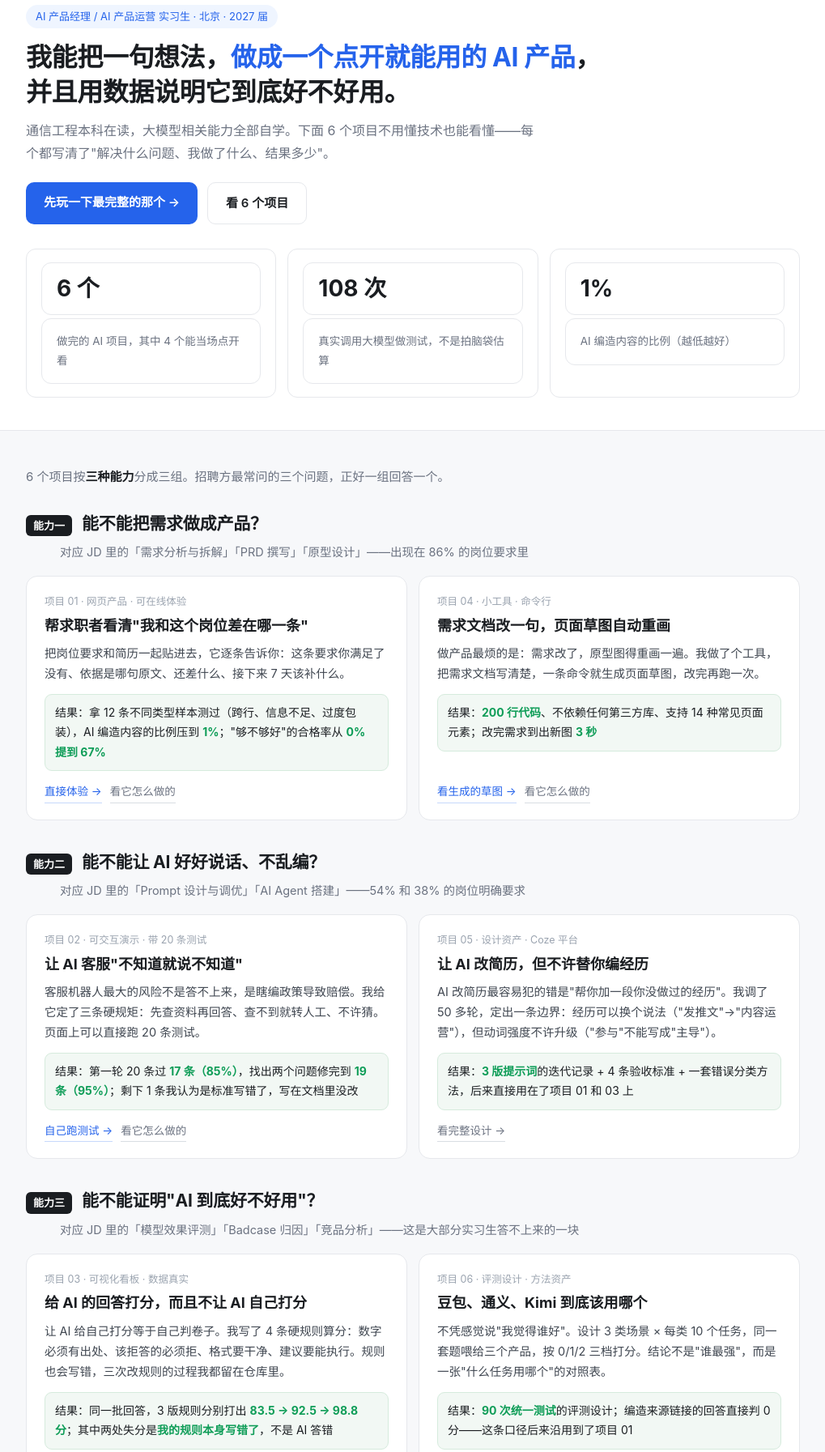
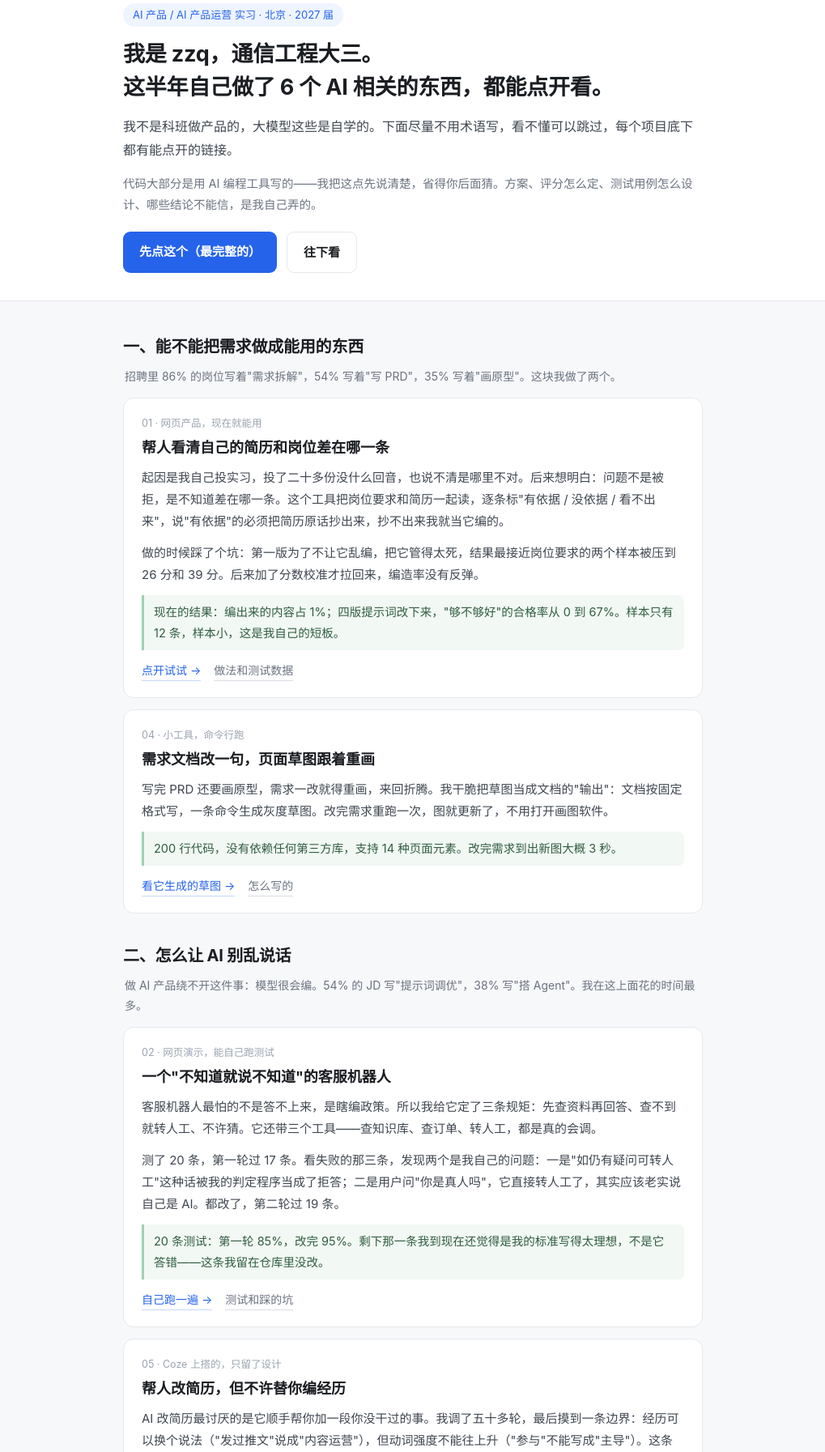
Before and after one commit to Ab900879/jd-match-analyzer, a plain HTML site: page index.html in a window 1280 px wide. Shown: the part 41-1834 px from the top of the page at 81% size, without its empty margins (130-1149 px from the left). Drawn offline with Linux system fonts and the light colour scheme.

Commit message:
文案去模板化：第一人称口吻重写落地页与 README，明确交代 AI 辅助部分
- 落地页改为叙述式：每个项目讲清起因、踩的坑、结果，去掉口号式总结
- 新增「几句实话」：代码由 AI 编程工具辅助完成、05/06 是设计稿、没有真实用户、03 有一条规则故意没修
- 6 个项目 README 顶部模板化的「一句话」块改为各自口吻
- 01 重写结论与设计取舍两节，删除格言式小标题

```diff
--- a/index.html
+++ b/index.html
@@ -3,159 +3,135 @@
 <head>
 <meta charset="utf-8">
 <meta name="viewport" content="width=device-width,initial-scale=1">
-<title>zzq · AI 产品作品集（HR 30 秒版）</title>
+<title>zzq · AI 产品项目（6 个，都能点开看）</title>
 <style>
-:root{--ink:#1a1d21;--mid:#6b7280;--light:#9aa3af;--line:#e6e8ec;--bg:#f7f8fa;--accent:#2563eb;--ok:#0f9d58;--warn:#d97706}
+:root{--ink:#1a1d21;--mid:#6b7280;--light:#9aa3af;--line:#e6e8ec;--bg:#f7f8fa;--accent:#2563eb;--ok:#0f9d58}
 *{box-sizing:border-box}
-body{margin:0;background:var(--bg);color:var(--ink);font:16px/1.75 -apple-system,"Segoe UI","Microsoft YaHei",sans-serif;-webkit-font-smoothing:antialiased}
-.wrap{max-width:1000px;margin:0 auto;padding:0 22px}
-.hero{background:#fff;border-bottom:1px solid var(--line);padding:46px 0 40px}
+body{margin:0;background:var(--bg);color:var(--ink);font:16px/1.8 -apple-system,"Segoe UI","Microsoft YaHei",sans-serif;-webkit-font-smoothing:antialiased}
+.wrap{max-width:760px;margin:0 auto;padding:0 22px}
+.hero{background:#fff;border-bottom:1px solid var(--line);padding:44px 0 34px}
 .hero .tag{display:inline-block;font-size:13px;color:var(--accent);background:#eff5ff;border-radius:20px;padding:3px 12px;margin-bottom:14px}
-.hero h1{font-size:32px;line-height:1.35;margin:0 0 12px;letter-spacing:-.4px}
-.hero h1 b{color:var(--accent)}
-.hero p{margin:0 0 22px;color:var(--mid);font-size:16px;max-width:640px}
-.btns{display:flex;gap:12px;flex-wrap:wrap}
-.btns a{padding:12px 22px;border-radius:10px;text-decoration:none;font-size:15px;font-weight:600}
+.hero h1{font-size:27px;line-height:1.5;margin:0 0 14px;letter-spacing:-.2px;font-weight:700}
+.hero p{margin:0 0 14px;color:#3f4650;font-size:16px}
+.hero p.small{color:var(--mid);font-size:14.5px}
+.btns{display:flex;gap:12px;flex-wrap:wrap;margin:20px 0 0}
+.btns a{padding:11px 20px;border-radius:9px;text-decoration:none;font-size:15px;font-weight:600}
 .btns .p{background:var(--accent);color:#fff}
 .btns .g{background:#fff;color:var(--ink);border:1px solid var(--line)}
-.s30{display:grid;grid-template-columns:repeat(3,1fr);gap:14px;margin:30px 0 0}
-.s30 div{background:#fff;border:1px solid var(--line);border-radius:12px;padding:16px 18px}
-.s30 .n{font-size:28px;font-weight:700;line-height:1.1}
-.s30 .t{font-size:13.5px;color:var(--mid);margin-top:4px}
-section{padding:44px 0 0}
-.grp{margin-bottom:34px}
-.grp-hd{display:flex;align-items:baseline;gap:12px;margin-bottom:4px}
-.grp-hd .idx{font-size:13px;font-weight:700;color:#fff;background:var(--ink);border-radius:6px;padding:2px 9px}
-.grp-hd h2{font-size:21px;margin:0;letter-spacing:-.2px}
-.grp-sub{color:var(--mid);font-size:14.5px;margin:0 0 16px 42px}
-.cards{display:grid;grid-template-columns:1fr 1fr;gap:14px}
-.card{background:#fff;border:1px solid var(--line);border-radius:14px;padding:20px 22px;display:flex;flex-direction:column}
-.card .cap{font-size:12.5px;color:var(--light);margin-bottom:6px}
-.card h3{font-size:18px;margin:0 0 8px;line-height:1.45}
-.card .do{font-size:14.5px;color:#3f4650;margin:0 0 12px}
-.card .res{background:#f2f8f4;border:1px solid #d6ebdd;border-radius:9px;padding:10px 12px;font-size:14px;margin-bottom:14px}
-.card .res b{color:var(--ok)}
-.card .links{margin-top:auto;display:flex;gap:10px;flex-wrap:wrap}
-.card .links a{font-size:13.5px;text-decoration:none;color:var(--accent);border-bottom:1px solid #c7d9fb;padding-bottom:1px}
-.card .links a.plain{color:var(--mid);border-bottom-color:#d9dde3}
-.why{background:#fff;border:1px solid var(--line);border-radius:14px;padding:22px 24px;margin-top:8px}
-.why h2{font-size:19px;margin:0 0 12px}
-.why ol{margin:0;padding-left:22px}
-.why li{margin-bottom:8px;font-size:15px;color:#3f4650}
-.why li b{color:var(--ink)}
-.chain{background:#fff;border:1px solid var(--line);border-radius:14px;padding:20px 24px;margin-top:22px;font-size:15px;color:#3f4650}
-.chain b{color:var(--ink)}
-footer{padding:40px 0 60px;color:var(--light);font-size:13.5px;text-align:center}
+section{padding:38px 0 0}
+h2{font-size:20px;margin:0 0 6px;letter-spacing:-.2px}
+.lead{color:var(--mid);font-size:14.5px;margin:0 0 22px}
+.item{background:#fff;border:1px solid var(--line);border-radius:13px;padding:20px 22px;margin-bottom:14px}
+.item .meta{font-size:12.5px;color:var(--light);margin-bottom:4px}
+.item h3{font-size:18px;margin:0 0 10px;line-height:1.5}
+.item p{margin:0 0 12px;font-size:15px;color:#3f4650}
+.item .num{font-size:14.5px;color:#2f5d3f;background:#f2f8f4;border-left:3px solid #9ed0b0;padding:8px 12px;border-radius:0 7px 7px 0;margin:0 0 12px}
+.item .links{display:flex;gap:16px;flex-wrap:wrap;font-size:14px}
+.item .links a{color:var(--accent);text-decoration:none;border-bottom:1px solid #c7d9fb}
+.item .links a.q{color:var(--mid);border-bottom-color:#d9dde3}
+.groupnote{font-size:14px;color:var(--mid);margin:0 0 14px;padding-left:2px}
+.honest{background:#fff;border:1px solid var(--line);border-left:3px solid #f0c674;border-radius:13px;padding:20px 24px;margin-top:26px}
+.honest h2{font-size:18px;margin-bottom:10px}
+.honest p{font-size:15px;color:#3f4650;margin:0 0 12px}
+.honest p:last-child{margin-bottom:0}
+footer{padding:36px 0 56px;color:var(--light);font-size:13.5px}
 footer a{color:#9aa3af}
-@media(max-width:760px){.cards{grid-template-columns:1fr}.s30{grid-template-columns:1fr}.hero h1{font-size:25px}}
+@media(max-width:700px){.hero h1{font-size:22px}}
 </style>
 </head>
 <body>
 
 <div class="hero">
   <div class="wrap">
-    <span class="tag">AI 产品经理 / AI 产品运营 实习生 · 北京 · 2027 届</span>
-    <h1>我能把一句想法，<b>做成一个点开就能用的 AI 产品</b>，<br>并且用数据说明它到底好不好用。</h1>
-    <p>通信工程本科在读，大模型相关能力全部自学。下面 6 个项目不用懂技术也能看懂——每个都写清了"解决什么问题、我做了什么、结果多少"。</p>
+    <span class="tag">AI 产品 / AI 产品运营 实习 · 北京 · 2027 届</span>
+    <h1>我是 zzq，通信工程大三。<br>这半年自己做了 6 个 AI 相关的东西，都能点开看。</h1>
+    <p>我不是科班做产品的，大模型这些是自学的。下面尽量不用术语写，看不懂可以跳过，每个项目底下都有能点开的链接。</p>
+    <p class="small">代码大部分是用 AI 编程工具写的——我把这点先说清楚，省得你后面猜。方案、评分怎么定、测试用例怎么设计、哪些结论不能信，是我自己弄的。</p>
     <div class="btns">
-      <a class="p" href="https://jd-match-analyzer.app.workbuddy.host/" target="_blank">先玩一下最完整的那个 →</a>
-      <a class="g" href="#projects">看 6 个项目</a>
-    </div>
-    <div class="s30">
-      <div><div class="n">6 个</div><div class="t">做完的 AI 项目，其中 4 个能当场点开看</div></div>
-      <div><div class="n">108 次</div><div class="t">真实调用大模型做测试，不是拍脑袋估算</div></div>
-      <div><div class="n">1%</div><div class="t">AI 编造内容的比例（越低越好）</div></div>
+      <a class="p" href="https://jd-match-analyzer.app.workbuddy.host/" target="_blank">先点这个（最完整的）</a>
+      <a class="g" href="#p1">往下看</a>
     </div>
   </div>
 </div>
 
-<section id="projects">
+<section id="p1">
 <div class="wrap">
 
-  <p style="color:#6b7280;font-size:15px;margin:0 0 26px">6 个项目按<b style="color:#1a1d21">三种能力</b>分成三组。招聘方最常问的三个问题，正好一组回答一个。</p>
+  <h2>一、能不能把需求做成能用的东西</h2>
+  <p class="groupnote">招聘里 86% 的岗位写着"需求拆解"，54% 写着"写 PRD"，35% 写着"画原型"。这块我做了两个。</p>
 
-  <div class="grp">
-    <div class="grp-hd"><span class="idx">能力一</span><h2>能不能把需求做成产品？</h2></div>
-    <p class="grp-sub">对应 JD 里的「需求分析与拆解」「PRD 撰写」「原型设计」——出现在 86% 的岗位要求里</p>
-    <div class="cards">
-      <div class="card">
-        <div class="cap">项目 01 · 网页产品 · 可在线体验</div>
-        <h3>帮求职者看清"我和这个岗位差在哪一条"</h3>
-        <p class="do">把岗位要求和简历一起贴进去，它逐条告诉你：这条要求你满足了没有、依据是哪句原文、还差什么、接下来 7 天该补什么。</p>
-        <div class="res">结果：拿 12 条不同类型样本测过（跨行、信息不足、过度包装），AI 编造内容的比例压到 <b>1%</b>；"够不够好"的合格率从 <b>0% 提到 67%</b></div>
-        <div class="links"><a href="https://jd-match-analyzer.app.workbuddy.host/" target="_blank">直接体验 →</a><a class="plain" href="projects/01-jd-matcher/README.md">看它怎么做的</a></div>
-      </div>
-      <div class="card">
-        <div class="cap">项目 04 · 小工具 · 命令行</div>
-        <h3>需求文档改一句，页面草图自动重画</h3>
-        <p class="do">做产品最烦的是：需求改了，原型图得重画一遍。我做了个工具，把需求文档写清楚，一条命令就生成页面草图，改完再跑一次。</p>
-        <div class="res">结果：<b>200 行代码</b>、不依赖任何第三方库、支持 14 种常见页面元素；改完需求到出新图 <b>3 秒</b></div>
-        <div class="links"><a href="projects/04-prd2wireframe/examples/prd-jd-matcher.wireframe.html" target="_blank">看生成的草图 →</a><a class="plain" href="projects/04-prd2wireframe/README.md">看它怎么做的</a></div>
-      </div>
-    </div>
+  <div class="item">
+    <div class="meta">01 · 网页产品，现在就能用</div>
+    <h3>帮人看清自己的简历和岗位差在哪一条</h3>
+    <p>起因是我自己投实习，投了二十多份没什么回音，也说不清是哪里不对。后来想明白：问题不是被拒，是不知道差在哪一条。这个工具把岗位要求和简历一起读，逐条标"有依据 / 没依据 / 看不出来"，说"有依据"的必须把简历原话抄出来，抄不出来我就当它编的。</p>
+    <p>做的时候踩了个坑：第一版为了不让它乱编，把它管得太死，结果最接近岗位要求的两个样本被压到 26 分和 39 分。后来加了分数校准才拉回来，编造率没有反弹。</p>
+    <p class="num">现在的结果：编出来的内容占 1%；四版提示词改下来，"够不够好"的合格率从 0 到 67%。样本只有 12 条，样本小，这是我自己的短板。</p>
+    <div class="links"><a href="https://jd-match-analyzer.app.workbuddy.host/" target="_blank">点开试试 →</a><a class="q" href="projects/01-jd-matcher/README.md">做法和测试数据</a></div>
   </div>
 
-  <div class="grp">
-    <div class="grp-hd"><span class="idx">能力二</span><h2>能不能让 AI 好好说话、不乱编？</h2></div>
-    <p class="grp-sub">对应 JD 里的「Prompt 设计与调优」「AI Agent 搭建」——54% 和 38% 的岗位明确要求</p>
-    <div class="cards">
-      <div class="card">
-        <div class="cap">项目 02 · 可交互演示 · 带 20 条测试</div>
-        <h3>让 AI 客服"不知道就说不知道"</h3>
-        <p class="do">客服机器人最大的风险不是答不上来，是瞎编政策导致赔偿。我给它定了三条硬规矩：先查资料再回答、查不到就转人工、不许猜。页面上可以直接跑 20 条测试。</p>
-        <div class="res">结果：第一轮 20 条过 <b>17 条（85%）</b>，找出两个问题修完到 <b>19 条（95%）</b>；剩下 1 条我认为是标准写错了，写在文档里没改</div>
-        <div class="links"><a href="projects/02-faq-agent/index.html" target="_blank">自己跑测试 →</a><a class="plain" href="projects/02-faq-agent/README.md">看它怎么做的</a></div>
-      </div>
-      <div class="card">
-        <div class="cap">项目 05 · 设计资产 · Coze 平台</div>
-        <h3>让 AI 改简历，但不许替你编经历</h3>
-        <p class="do">AI 改简历最容易犯的错是"帮你加一段你没做过的经历"。我调了 50 多轮，定出一条边界：经历可以换个说法（"发推文"→"内容运营"），但动词强度不许升级（"参与"不能写成"主导"）。</p>
-        <div class="res">结果：<b>3 版提示词</b>的迭代记录 + 4 条验收标准 + 一套错误分类方法，后来直接用在了项目 01 和 03 上</div>
-        <div class="links"><a class="plain" href="projects/05-coze-resume-bot/README.md">看完整设计 →</a></div>
-      </div>
-    </div>
+  <div class="item">
+    <div class="meta">04 · 小工具，命令行跑</div>
+    <h3>需求文档改一句，页面草图跟着重画</h3>
+    <p>写完 PRD 还要画原型，需求一改就得重画，来回折腾。我干脆把草图当成文档的"输出"：文档按固定格式写，一条命令生成灰度草图。改完需求重跑一次，图就更新了，不用打开画图软件。</p>
+    <p class="num">200 行代码，没有依赖任何第三方库，支持 14 种页面元素。改完需求到出新图大概 3 秒。</p>
+    <div class="links"><a href="projects/04-prd2wireframe/examples/prd-jd-matcher.wireframe.html" target="_blank">看它生成的草图 →</a><a class="q" href="projects/04-prd2wireframe/README.md">怎么写的</a></div>
   </div>
 
-  <div class="grp">
-    <div class="grp-hd"><span class="idx">能力三</span><h2>能不能证明"AI 到底好不好用"？</h2></div>
-    <p class="grp-sub">对应 JD 里的「模型效果评测」「Badcase 归因」「竞品分析」——这是大部分实习生答不上来的一块</p>
-    <div class="cards">
-      <div class="card">
-        <div class="cap">项目 03 · 可视化看板 · 数据真实</div>
-        <h3>给 AI 的回答打分，而且不让 AI 自己打分</h3>
-        <p class="do">让 AI 给自己打分等于自己判卷子。我写了 4 条硬规则算分：数字必须有出处、该拒答的必须拒、格式要干净、建议要能执行。规则也会写错，三次改规则的过程我都留在仓库里。</p>
-        <div class="res">结果：同一批回答，3 版规则分别打出 <b>83.5 → 92.5 → 98.8 分</b>；其中两处失分是<b>我的规则本身写错了</b>，不是 AI 答错</div>
-        <div class="links"><a href="projects/03-eval-badcase/index.html" target="_blank">看归因看板 →</a><a class="plain" href="projects/03-eval-badcase/README.md">看它怎么做的</a></div>
-      </div>
-      <div class="card">
-        <div class="cap">项目 06 · 评测设计 · 方法资产</div>
-        <h3>豆包、通义、Kimi 到底该用哪个</h3>
-        <p class="do">不凭感觉说"我觉得谁好"。设计 3 类场景 × 每类 10 个任务，同一套题喂给三个产品，按 0/1/2 三档打分。结论不是"谁最强"，而是一张"什么任务用哪个"的对照表。</p>
-        <div class="res">结果：<b>90 次统一测试</b>的评测设计；编造来源链接的回答直接判 0 分——这条口径后来沿用到了项目 01</div>
-        <div class="links"><a class="plain" href="projects/06-competitor-teardown/README.md">看评测设计 →</a></div>
-      </div>
-    </div>
+  <h2 style="margin-top:34px">二、怎么让 AI 别乱说话</h2>
+  <p class="groupnote">做 AI 产品绕不开这件事：模型很会编。54% 的 JD 写"提示词调优"，38% 写"搭 Agent"。我在这上面花的时间最多。</p>
+
+  <div class="item">
+    <div class="meta">02 · 网页演示，能自己跑测试</div>
+    <h3>一个"不知道就说不知道"的客服机器人</h3>
+    <p>客服机器人最怕的不是答不上来，是瞎编政策。所以我给它定了三条规矩：先查资料再回答、查不到就转人工、不许猜。它还带三个工具——查知识库、查订单、转人工，都是真的会调。</p>
+    <p>测了 20 条，第一轮过 17 条。看失败的那三条，发现两个是我自己的问题：一是"如仍有疑问可转人工"这种话被我的判定程序当成了拒答；二是用户问"你是真人吗"，它直接转人工了，其实应该老实说自己是 AI。都改了，第二轮过 19 条。</p>
+    <p class="num">20 条测试：第一轮 85%，改完 95%。剩下那一条我到现在还觉得是我的标准写得太理想，不是它答错——这条我留在仓库里没改。</p>
+    <div class="links"><a href="projects/02-faq-agent/index.html" target="_blank">自己跑一遍 →</a><a class="q" href="projects/02-faq-agent/README.md">测试和踩的坑</a></div>
   </div>
 
-  <div class="why">
-    <h2>为什么这不是 6 个孤立的小作业</h2>
-    <ol>
-      <li><b>它们是一条线做下来的。</b>先在 06 学会怎么评产品，在 05 学会怎么调 AI 的说话方式，在 03 把这些变成能算分的规则，在 02 用到客服机器人上，最后在 01 全部合成一个能上线的产品。</li>
-      <li><b>每个项目都有"没做好的地方"。</b>项目 02 有一条测试我认为是 AI 答对了、我的标准写错了，保留了没改；项目 03 有一条规则我故意不修，因为再调就是在作弊。</li>
-      <li><b>数字都是真跑出来的。</b>共 108 次真实调用大模型，测试数据都在仓库里，会写代码的人可以自己跑一遍验证。</li>
-    </ol>
+  <div class="item">
+    <div class="meta">05 · Coze 上搭的，只留了设计</div>
+    <h3>帮人改简历，但不许替你编经历</h3>
+    <p>AI 改简历最讨厌的是它顺手帮你加一段你没干过的事。我调了五十多轮，最后摸到一条边界：经历可以换个说法（"发过推文"说成"内容运营"），但动词强度不能往上升（"参与"不能写成"主导"）。这条定下来之后，编造的情况基本没了。</p>
+    <p class="num">三版提示词、四条验收标准、一套把错误分类的办法。这套分类后来做 01 和 03 的时候直接拿来用了。</p>
+    <div class="links"><a class="q" href="projects/05-coze-resume-bot/README.md">三版提示词长什么样</a></div>
   </div>
 
-  <div class="chain">
-    <b>一句话总结：</b>我做完一个东西，会先想清楚"什么叫做好了"再动手；做完会老实说哪里没做到。这比"我会用 10 个工具"更难教。
+  <h2 style="margin-top:34px">三、怎么判断做得行不行</h2>
+  <p class="groupnote">这块是面试时最容易被问住的地方：你说你的东西好，好在哪、怎么证明。</p>
+
+  <div class="item">
+    <div class="meta">03 · 看板，数据是真的</div>
+    <h3>给 AI 的回答打分，但不用 AI 自己打</h3>
+    <p>让模型评价自己的答案，等于让它自己判卷子。所以我写了四条规则来算分：回答里的数字必须有出处、该拒答的必须拒、格式要干净、给的下一步要能执行。规则也是我写的，所以规则也会错——我把三次改规则的过程都留着，包括我自己错在哪。</p>
+    <p class="num">同一批回答，三版规则打出来是 83.5、92.5、98.8 分。分数变了不是模型变好了，是我的尺子在改。其中两处扣分是我的规则写错了，跟模型没关系。</p>
+    <div class="links"><a href="projects/03-eval-badcase/index.html" target="_blank">看归因看板 →</a><a class="q" href="projects/03-eval-badcase/README.md">规则怎么写的</a></div>
+  </div>
+
+  <div class="item">
+    <div class="meta">06 · 只有设计稿，没有代码</div>
+    <h3>豆包、通义、Kimi，到底该用哪个</h3>
+    <p>我不太信"我觉得谁更好"这种说法，所以设计了同一套题喂给三个产品：写作、总结、联网各 10 个任务，按 0 到 2 分打。评分口径里有两条是我特意定的：不给每个产品单独调提示词（测默认能力，不测调参水平），联网任务当天测完（隔周就失效了）。</p>
+    <p class="num">90 次测试的设计。结论不是谁最强，是一张"什么任务用哪个"的表。编造来源链接的回答，不管写得多顺，直接 0 分。</p>
+    <div class="links"><a class="q" href="projects/06-competitor-teardown/README.md">评测怎么设计的</a></div>
+  </div>
+
+  <div class="honest">
+    <h2>几句实话</h2>
+    <p><b>代码不是我一行行敲的。</b>AI 编程工具帮了大忙，我干的是定方案、定标准、判断结果对不对，以及出了问题去查是哪一环坏了。这半年我最大的收获其实是后者——能看出"这个分数不对"比会写代码难。</p>
+    <p><b>06 和 05 是设计稿，不是产品。</b>05 原始对话里有个人信息，06 的打分记录夹着账号截图，都没往仓库放，只留了方法和结构。这两个项目我讲得出过程，但你点开看到的不是能跑的东西。</p>
+    <p><b>没有真实用户。</b>只有我和一个同学用过。这是我目前最缺的一块，也没打算包装成"已有用户"。</p>
+    <p><b>有个地方我故意没修。</b>03 里还有一条规则不准，修了分数会更好看，但那就是拿 20 条样本凑分，所以留着。</p>
   </div>
 
 </div>
 </section>
 
 <footer>
-  zzq · 通信工程本科在读（2027 届）· 北京 · 每周到岗 5 天<br>
-  想看技术细节：<a href="https://github.com/Ab900879/jd-match-analyzer" target="_blank">GitHub 仓库</a> ｜ 每个项目目录下都有完整说明
+  <div class="wrap">
+    zzq ｜ 通信工程本科（2027 届）｜ 北京 ｜ 每周到岗 5 天，可实习 3 个月以上<br>
+    想看代码和技术细节：<a href="https://github.com/Ab900879/jd-match-analyzer">GitHub 仓库</a>
+  </div>
 </footer>
 </body>
 </html>
```
Also changed, not shown: README.md, projects/01-jd-matcher/README.md, projects/02-faq-agent/README.md, projects/03-eval-badcase/README.md, projects/04-prd2wireframe/README.md, projects/05-coze-resume-bot/README.md, projects/06-competitor-teardown/README.md.
